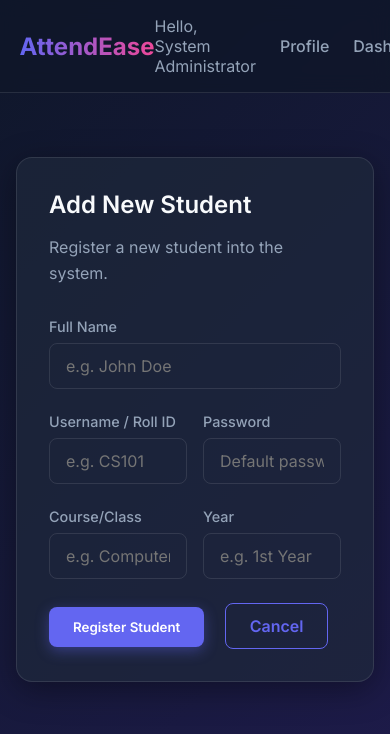
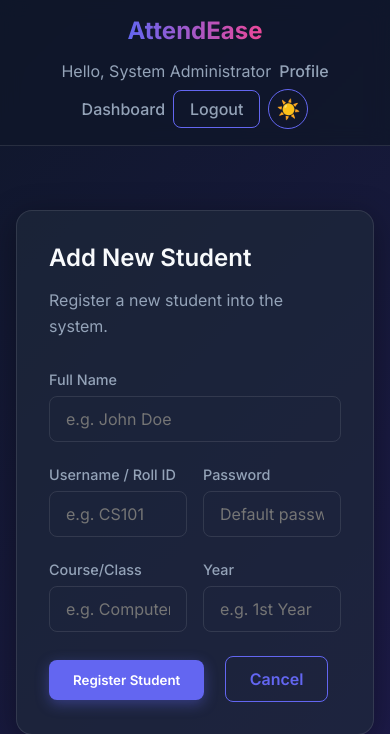
Before and after one commit to tahlil29/AddEasy, a Flask app: page /add_student in a window 390 px wide; the page is wider, and only the part inside the window is pictured. Shown: the top 734 px of that part. Run offline with Flask 3, Linux system fonts and the light colour scheme; a user stored in the database is signed in.

Commit message:
fix: mobile responsiveness and AI prompts

```diff
--- a/static/css/style.css
+++ b/static/css/style.css
@@ -434,3 +434,25 @@ tr:hover td {
 .chatbot-input button:hover {
     background: var(--primary-hover);
 }
+
+@media (max-width: 768px) {
+    .navbar {
+        flex-direction: column;
+        padding: 1rem;
+        gap: 1rem;
+    }
+
+    .nav-links {
+        flex-wrap: wrap;
+        justify-content: center;
+        width: 100%;
+        gap: 0.5rem;
+    }
+
+    .chatbot-window {
+        width: calc(100vw - 40px);
+        max-width: 350px;
+        right: 0;
+        bottom: 85px;
+    }
+}
```
